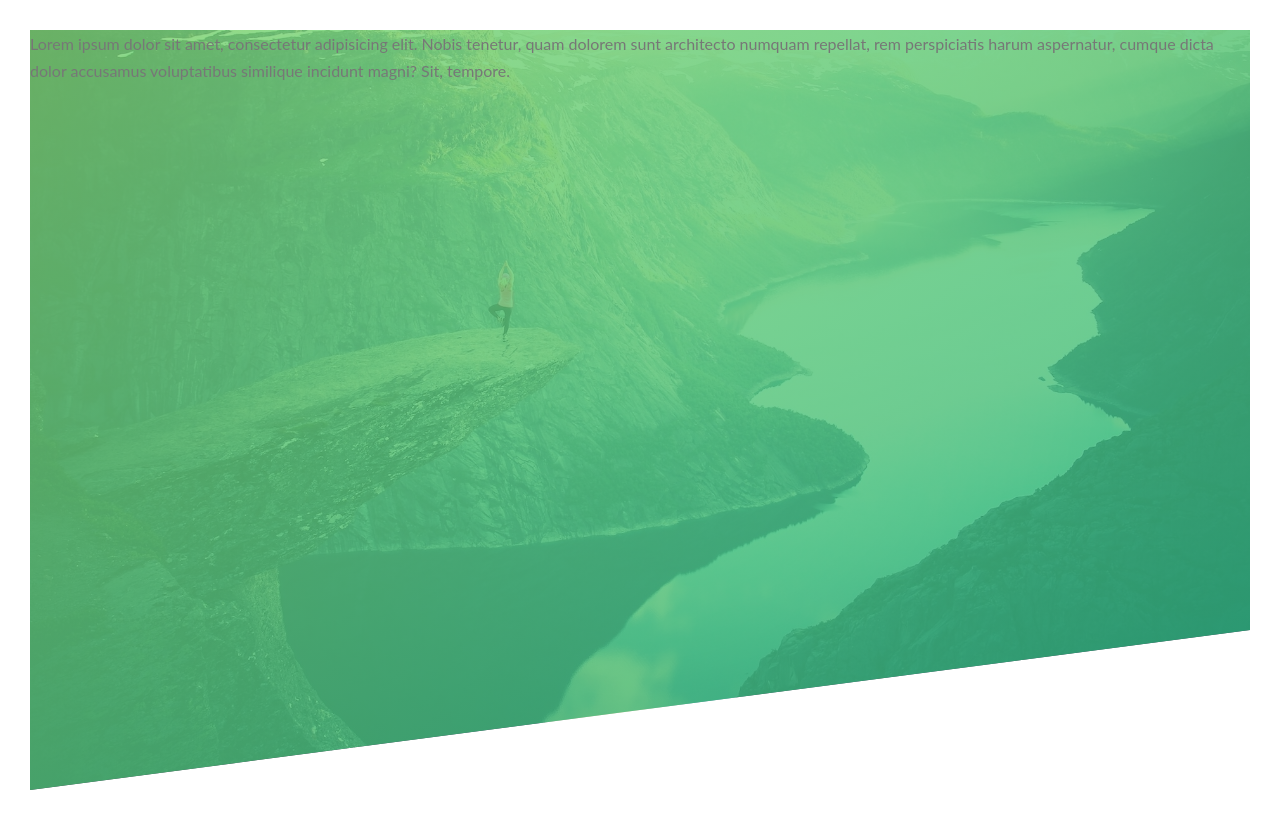
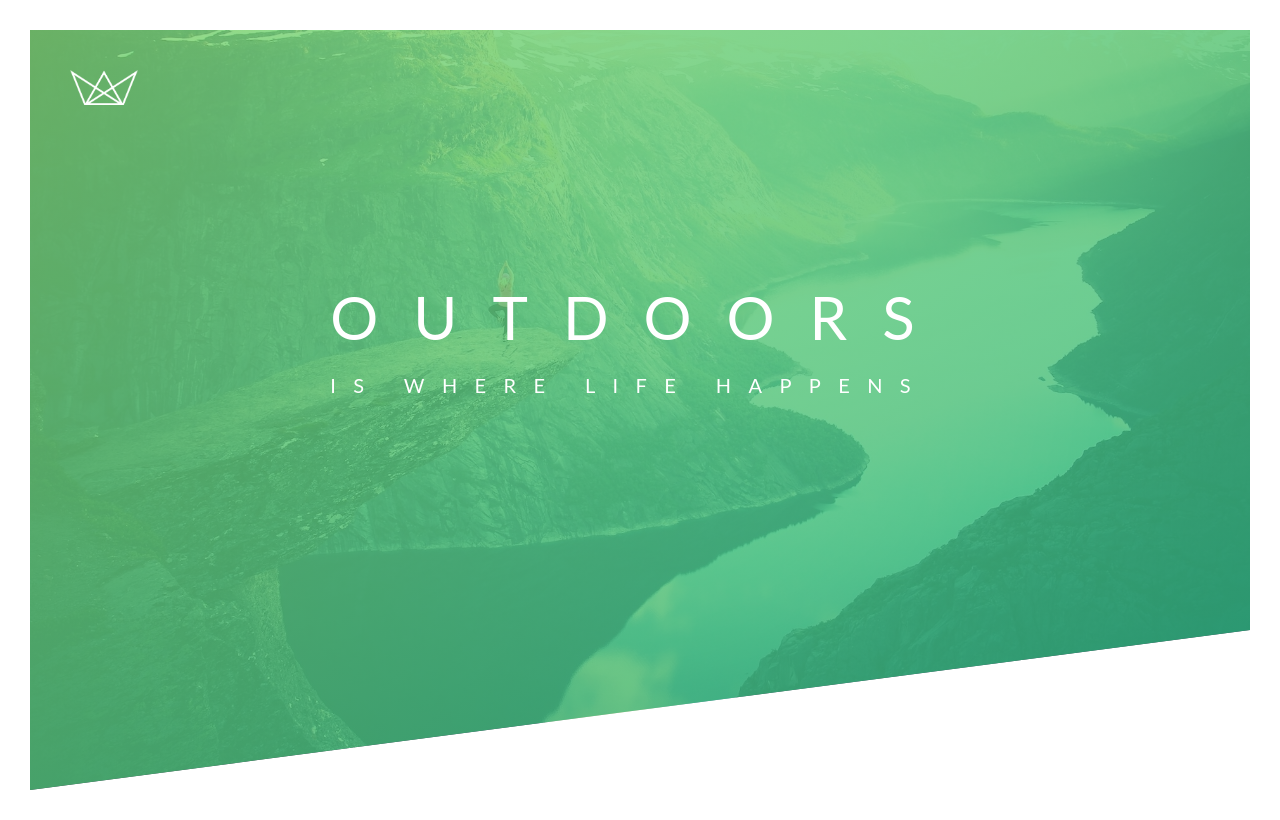
Before and after one commit to Umpoy/tableland, a plain HTML site: page index.html in a window 1280 px wide. Drawn offline with Linux system fonts and the light colour scheme.

Commit message:
Building the Header - Part 2

```diff
--- a/css/style.css
+++ b/css/style.css
@@ -22,6 +22,42 @@ body {
     url(../img/hero.jpg);
     background-size: cover;
     background-position: top;
+    position: relative;
 
-    clip-path: polygon(0 0, 100% 0, 100% 75vh, 0 100%)
+    clip-path: polygon(0 0, 100% 0, 100% 75vh, 0 100%);
 }
+
+.logo-box {
+    position: absolute;
+    top: 40px;
+    left: 40px;
+}
+
+.logo {
+    height: 35px;
+}
+
+.text-box {
+    position: absolute;
+    top: 40%; /*top&left is in relation to the parent element*/
+    left: 50%;
+    transform: translate(-50%, -50%); /*this is in relation to the element itself*/
+}
+
+.heading-primary {
+    color: #FFF;
+    text-transform: uppercase;
+}
+.heading-primary-main {
+    display: block;
+    font-size: 60px;
+    font-weight: 400;
+    letter-spacing: 35px;
+}
+.heading-primary-sub {
+    display: block;
+    font-size: 20px;
+    font-weight: 400;
+    letter-spacing: 17.4px;
+
+}
--- a/index.html
+++ b/index.html
@@ -14,8 +14,15 @@
 
 <body>
     <header class="header">
-        Lorem ipsum dolor sit amet, consectetur adipisicing elit. Nobis tenetur, quam dolorem sunt architecto numquam repellat, rem
-        perspiciatis harum aspernatur, cumque dicta dolor accusamus voluptatibus similique incidunt magni? Sit, tempore.
+        <div class="logo-box">
+            <img src="img/logo-white.png" alt="Logo" class="logo">
+        </div>
+        <div class="text-box">
+            <h1 class="heading-primary">
+                <span class="heading-primary-main">Outdoors</span>
+                <span class="heading-primary-sub">is where life happens</span>
+            </h1>
+        </div>
     </header>
 </body>
 
```
